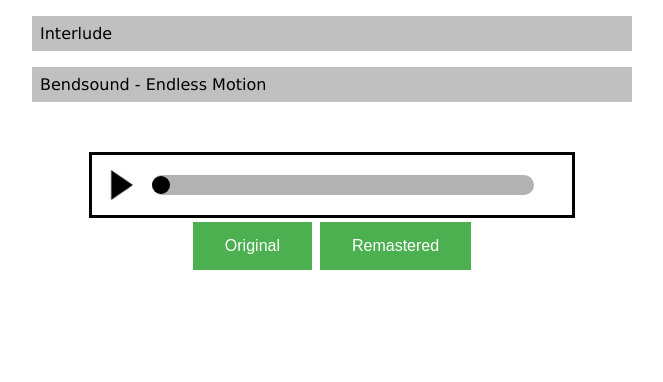
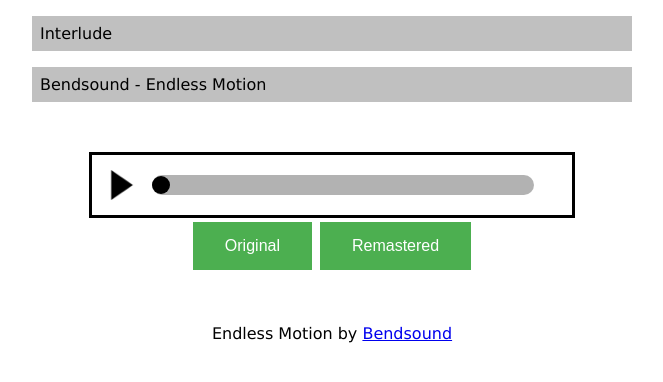
Before and after one commit to aimatus/track-versions-comparator-html5, a website: page index.html in a window 1280 px wide. Shown: the whole page, without its empty margins (308-971 px from the left). Drawn offline with Linux system fonts and the light colour scheme.

Commit message:
Adds Bendsound credits.

```diff
--- a/css/audio.css
+++ b/css/audio.css
@@ -79,3 +79,9 @@
 	background: seagreen;
 	color: white;
 }
+
+.bendsound-cc {
+	text-align: center;
+	font-family: 'Lucida Sans', 'Lucida Sans Regular', 'Lucida Grande', 'Lucida Sans Unicode', Geneva, Verdana, sans-serif;
+	margin-top: 50px;
+}
--- a/index.html
+++ b/index.html
@@ -32,6 +32,8 @@
 		</div>
 	</div>
 
+	<p class="bendsound-cc">Endless Motion by <a href="www.bendsound.com">Bendsound</a></p>
+
 	<script src="js/track-versions-comparator.js" type="text/javascript"></script>
 
 </body>
```
